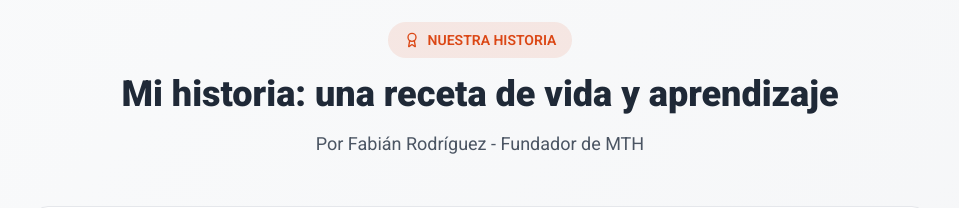
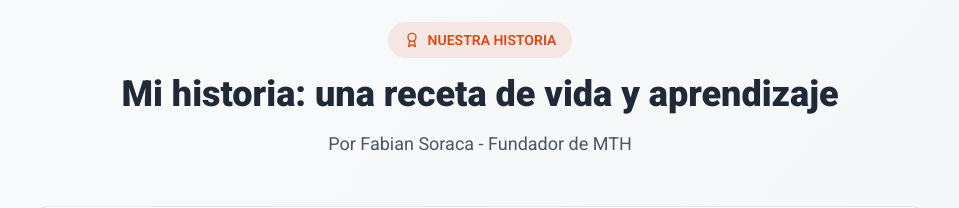
Before and after one commit to Mileana0910/mth-multiservicio, a React (Vite) app: page /quienes-somos in a window 1280 px wide. Shown: the part 1900-2108 px from the top of the page, without its empty margins (160-1119 px from the left). Built offline with nearby package versions, Linux system fonts and the light colour scheme.

Commit message:
Correcion nombre

```diff
--- a/src/pages/AboutPage.jsx
+++ b/src/pages/AboutPage.jsx
@@ -209,7 +209,7 @@ export function AboutPage() {
                 Mi historia: una receta de vida y aprendizaje
               </h2>
               <p className="text-gray-600 text-lg">
-                Por Fabián Rodríguez - Fundador de MTH
+                Por Fabian Soraca - Fundador de MTH
               </p>
             </motion.div>
 
```
